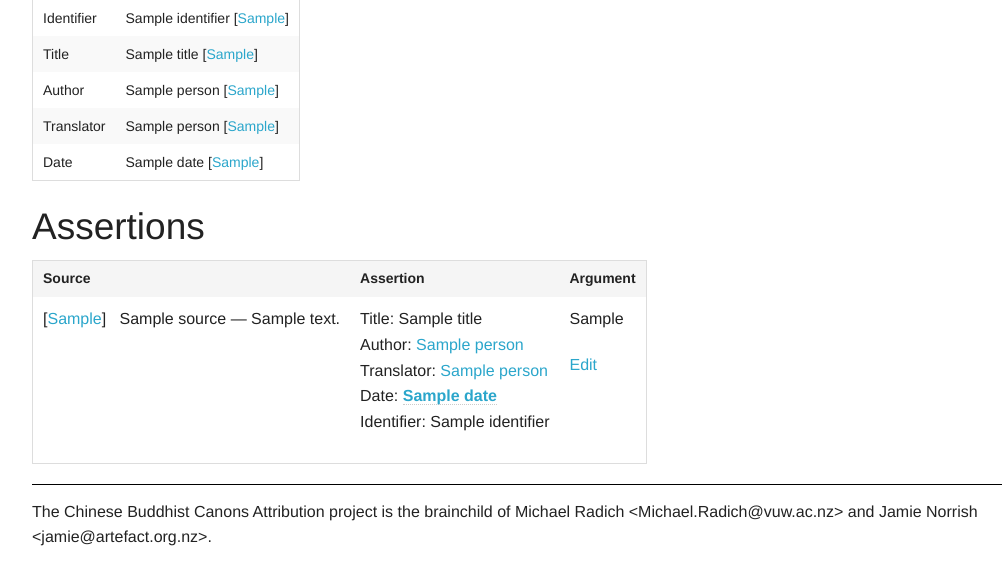
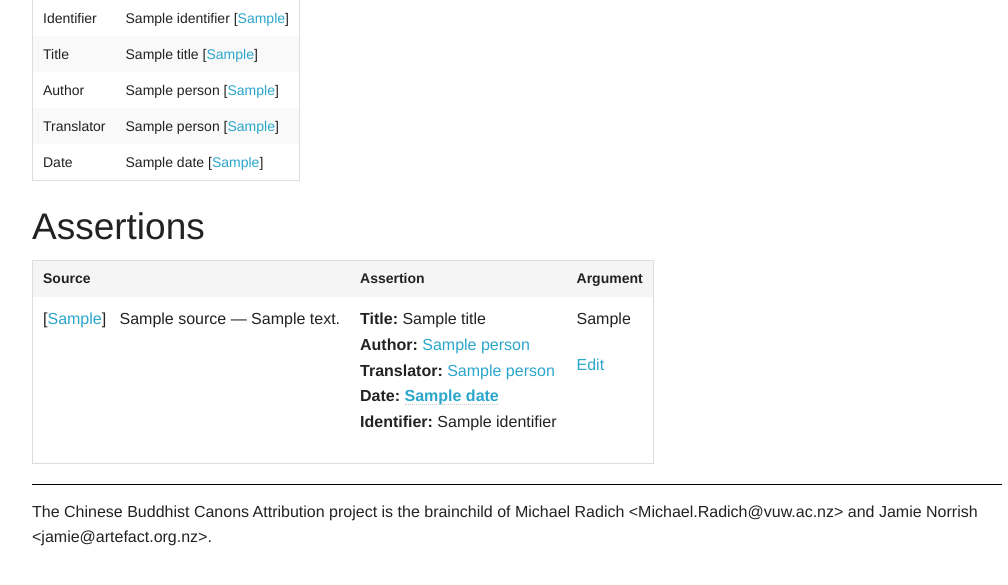
Before and after one commit to ajenhl/moad, a Django app: page /text/1/ in a window 1280 px wide. Shown: the part 179-764 px from the top of the page, without its empty margins (123-1131 px from the left). Run offline with Django 3.2, Linux system fonts and the light colour scheme; tables that the repository leaves empty hold one stand-in row (values such as "Sample post"); parts of the project's set-up code (start-up, migrations or seed data) failed here and were passed over.

Commit message:
Added markup and styling for assertion property headings, for visual clarity.

```diff
--- a/attribution/templates/attribution/display/source.html
+++ b/attribution/templates/attribution/display/source.html
@@ -28,7 +28,7 @@
     <tr>
       <td>
         <ul class="no-bullet">
-          <li>Text: {% for text in assertion.texts.all %}
+          <li><span class="assertion-property-title">Text:</span> {% for text in assertion.texts.all %}
             <a href="{% url 'text_display' text.id %}">{{ text }}</a>
             {% if not forloop.last %}; {% endif %}
             {% endfor %}
--- a/attribution/templates/attribution/display/text.html
+++ b/attribution/templates/attribution/display/text.html
@@ -68,7 +68,7 @@
 
           {% with texts=assertion.texts.all %}
           {% if texts|length > 1 %}
-          <li>Other texts:
+          <li><span class="assertion-property-title">Other texts:</span>
             <ul class="no-bullet">
               {% for other_text in texts %}
               {% if other_text != text %}
--- a/attribution/templates/attribution/display/text_date.html
+++ b/attribution/templates/attribution/display/text_date.html
@@ -1,5 +1,5 @@
 {% if dates %}
-<li>{{ title }}:
+<li><span class="assertion-property-title">{{ title }}:</span>
   {% for date in dates %}
   {% if date.notes %}<span data-tooltip class="has-tip radius" title="{{ date.notes }}">{% endif %}{% if link and date.sort_date %}<a href="{% url 'date_display' date.sort_date %}">{% endif %}{{ date }}{% if link and date.sort_date %}</a>{% endif %}{% if date.notes %}</span>{% endif %}
   {% if not forloop.last %}; {% endif %}
--- a/attribution/templates/attribution/display/text_person.html
+++ b/attribution/templates/attribution/display/text_person.html
@@ -1,5 +1,5 @@
 {% if people %}
-<li>{{ title }}:
+<li><span class="assertion-property-title">{{ title }}:</span>
   {% for person in people %}
   <a href="{% url 'person_display' person.pk %}">{{ person }}</a>{% if not forloop.last %}; {% endif %}
   {% endfor %}
--- a/attribution/templates/attribution/display/text_property.html
+++ b/attribution/templates/attribution/display/text_property.html
@@ -1,5 +1,5 @@
 {% if properties %}
-<li>{{ title }}:
+<li><span class="assertion-property-title">{{ title }}:</span>
   {% for property in properties %}{{ property }}{% if not forloop.last %}; {% endif %}{% endfor %}
 </li>
 {% endif %}
--- a/moad/static/css/site.css
+++ b/moad/static/css/site.css
@@ -7,3 +7,7 @@ footer {
 td {
     vertical-align: top;
 }
+
+.assertion-property-title {
+    font-weight: bolder;
+}
```
